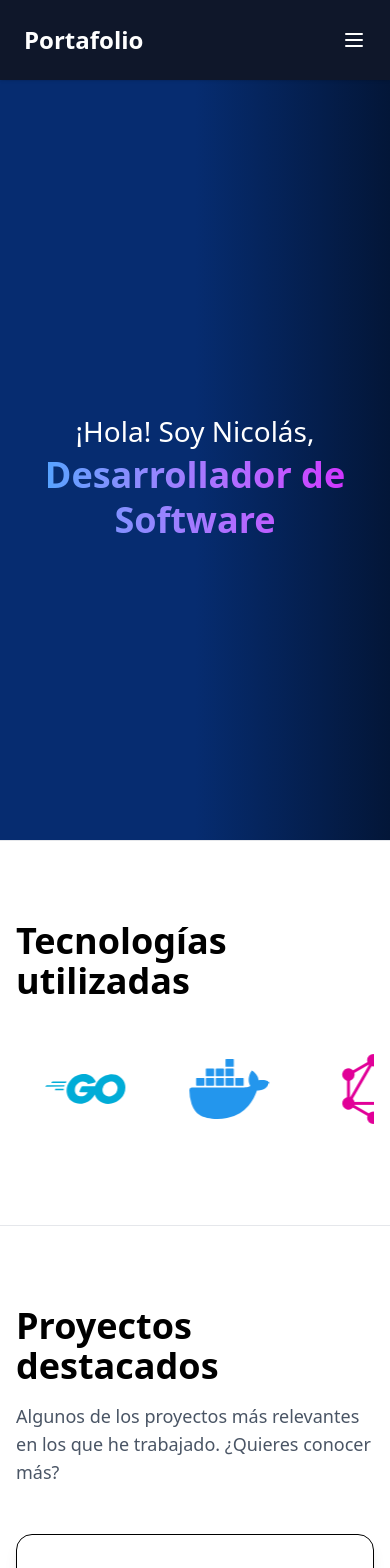
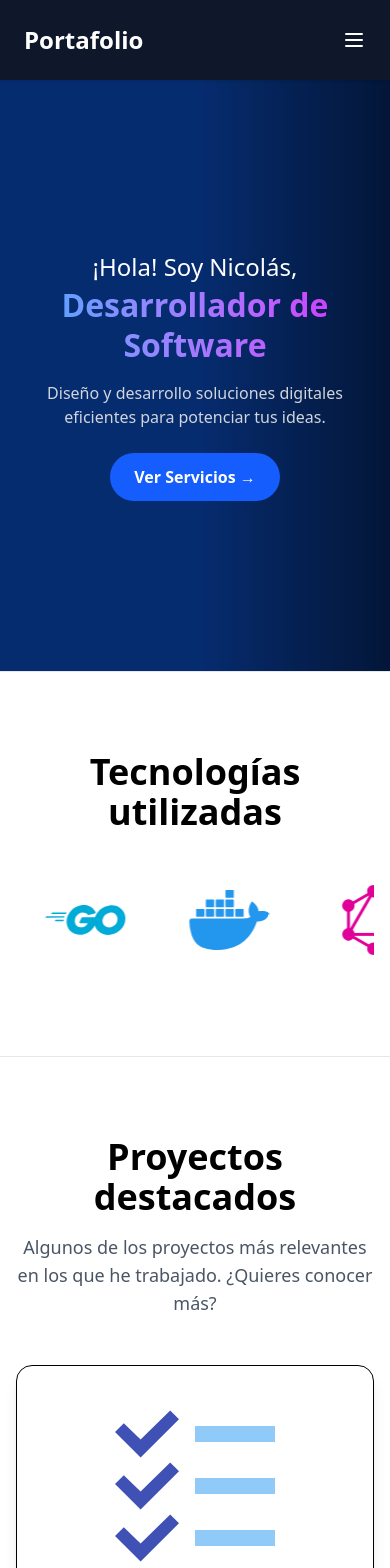
Before and after one commit to Niser01/Portafolio, a SvelteKit app: page / in a window 390 px wide. Shown: the top 1568 px of the page. Built offline with nearby package versions, Linux system fonts and the light colour scheme.

Commit message:
Update +page.svelte

```diff
--- a/src/routes/+page.svelte
+++ b/src/routes/+page.svelte
@@ -1,19 +1,29 @@
-<section id="hero" class="relative min-h-[90vh] md:min-h-screen flex items-center justify-center text-white overflow-hidden">
+<section id="hero" class="relative min-h-[70vh] md:min-h-screen flex items-center justify-center text-white overflow-hidden">
   <div class="absolute inset-0 z-0" style="background: linear-gradient(to right, #062C70 50%, black 150%);"></div>
 
-  <div class="w-full flex flex-col md:flex-row h-full relative z-10 max-w-7xl mx-auto px-4 items-center">
+  <div class="w-full flex flex-col md:flex-row h-full relative z-10 max-w-7xl mx-auto px-4 py-12 md:py-0 items-center">
 
     <!-- Texto -->
-    <div class="text-white md:w-1/2 flex flex-col justify-center h-full space-y-4 pt-8 md:pt-0 text-center md:text-left">
+    <div class="text-white w-full md:w-1/2 flex flex-col justify-center h-full space-y-6 text-center md:text-left">
       <div>
-        <p class="text-[28px] md:text-[32px] font-normal">¡Hola! Soy Nicolás,</p>
-        <h1 class="text-[36px] md:text-[48px] font-extrabold leading-tight bg-gradient-to-r from-[#33AAFF] to-[#D711FF] bg-clip-text text-transparent">
+        <p class="text-[24px] md:text-[32px] font-normal">¡Hola! Soy Nicolás,</p>
+        <h1 class="text-[32px] md:text-[45px] font-extrabold leading-tight bg-gradient-to-r from-[#33AAFF] to-[#D711FF] bg-clip-text text-transparent">
           Desarrollador de Software
         </h1>
+        <p class="text-gray-300 text-[16px] md:text-[18px] mt-4">
+          Diseño y desarrollo soluciones digitales eficientes para potenciar tus ideas.
+        </p>
+      </div>
+
+      <!-- CTA -->
+      <div>
+        <a href="/servicios" class="inline-block bg-blue-600 hover:bg-blue-700 text-white font-bold text-[16px] md:text-[18px] px-6 py-3 rounded-full transition">
+          Ver Servicios →
+        </a>
       </div>
     </div>
 
-    <!-- Imagen -->
+    <!-- Imagen (solo en desktop) -->
     <div class="md:w-1/2 h-full flex items-center justify-center relative mt-16 md:mt-0 hidden md:flex">
       <div class="w-72 h-72 md:w-96 md:h-96 bg-white rounded-full shadow-lg absolute z-0"></div>
       <img src="/imagen_banner.png" alt="Mockup computador" class="w-72 h-72 md:w-[500px] md:h-[500px] object-contain relative z-10 opacity-0 translate-y-4 animate-fadeInUp"/>
@@ -22,8 +32,9 @@
   </div>
 </section>
 
+
 <section id="tecnologias" class="flex flex-col items-center bg-white px-4 py-20 max-w-7xl mx-auto border-t border-gray-200">
-  <h2 class="text-4xl font-bold mb-8">Tecnologías utilizadas</h2>
+  <h2 class="text-4xl font-bold mb-8 text-center">Tecnologías utilizadas</h2>
   <div class="relative overflow-hidden w-full py-4 group">
     <div class="flex space-x-16 animate-slide whitespace-nowrap w-max">
       <!-- Primera tanda -->
@@ -100,9 +111,8 @@
 </section>
 
 <section id="proyectos" class="flex flex-col items-center bg-white px-4 py-20 max-w-7xl mx-auto border-t border-gray-200">
-  <h2 class="text-4xl font-bold mb-4">Proyectos destacados</h2>
-  <p class="text-gray-600 mb-12 text-lg">Algunos de los proyectos más relevantes en los que he trabajado. ¿Quieres conocer más?</p>
-
+  <h2 class="text-4xl font-bold mb-4 text-center">Proyectos destacados</h2>
+  <p class="text-gray-600 mb-12 text-lg text-center">Algunos de los proyectos más relevantes en los que he trabajado. ¿Quieres conocer más?</p>
   <div class="grid grid-cols-1 md:grid-cols-2 lg:grid-cols-3 gap-8 w-full">
 
     <!-- Proyecto 1 -->
```
